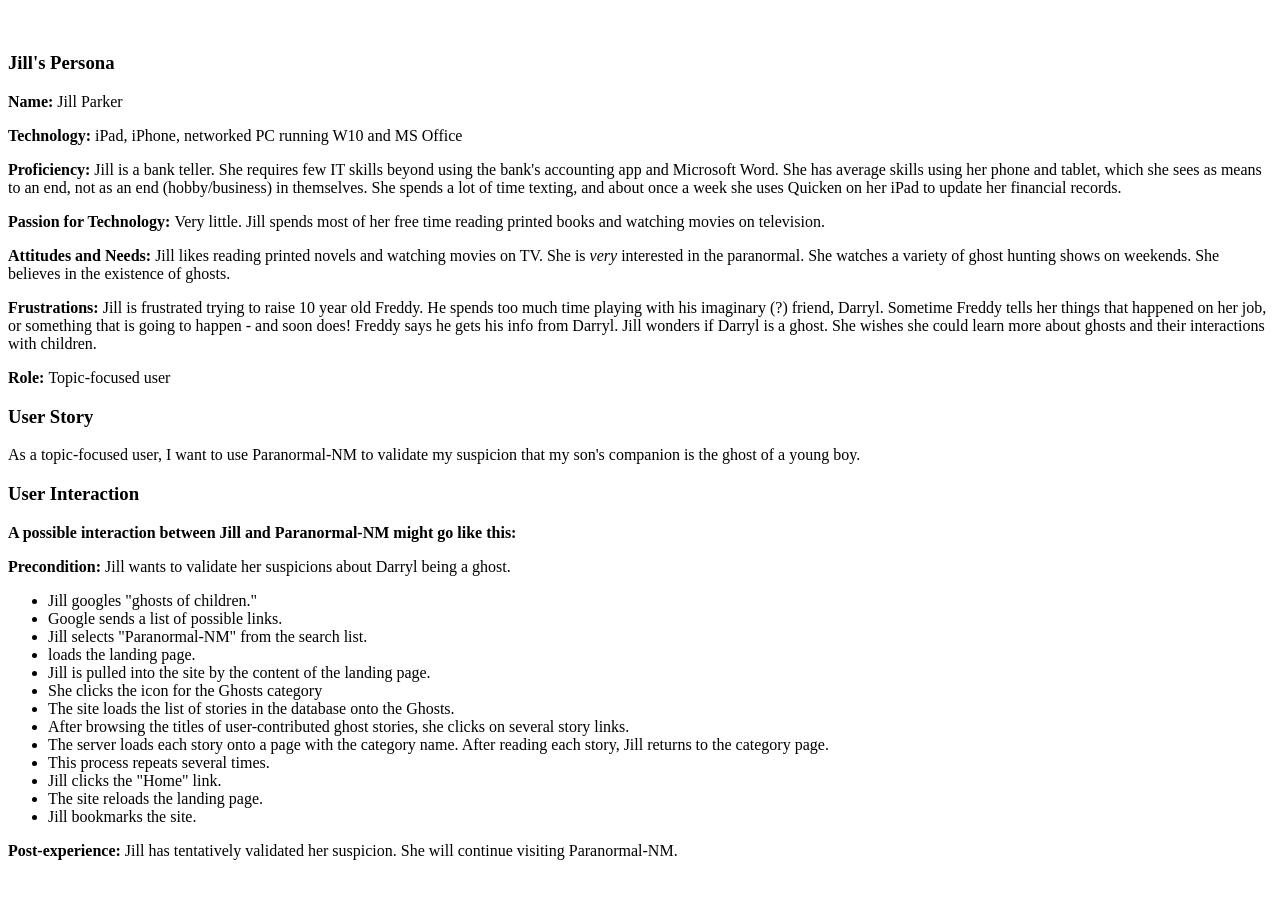
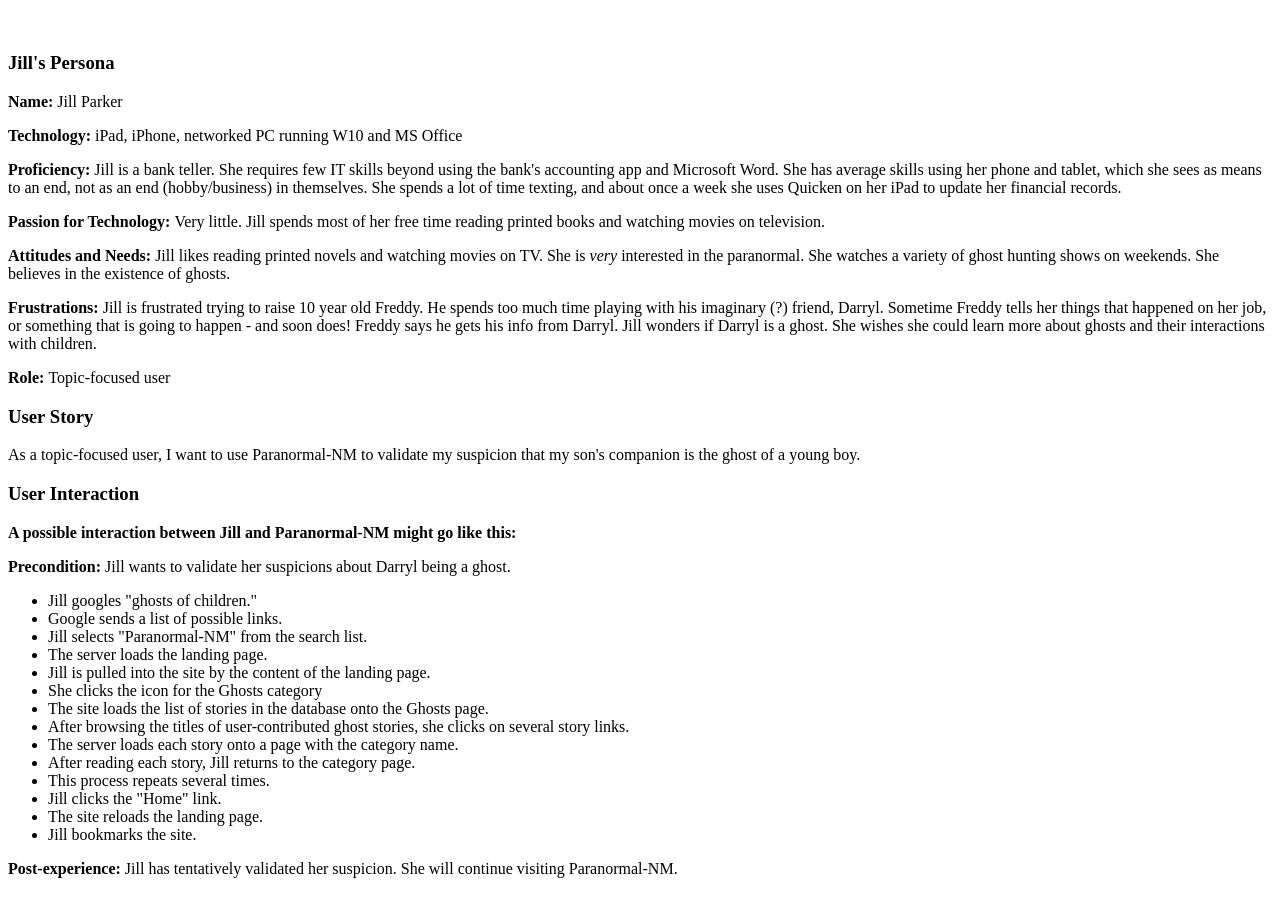
Before and after one commit to Paranormal-NM/paranormal-nm, a plain HTML site: page user-jill.html in a window 1280 px wide. Shown: the part 152-1068 px from the top of the page. Drawn offline with Linux system fonts and the light colour scheme.

Commit message:
Re-formatted the interaction section after conferring with team members and mentors. More minor formatting.

```diff
--- a/user-jill.html
+++ b/user-jill.html
@@ -64,22 +64,23 @@
 
             <li>Jill googles "ghosts of children." </li>
 
-            <li>  Google sends a list of possible links.</li>
+            <li>Google sends a list of possible links.</li>
 
             <li>Jill selects "Paranormal-NM" from the search list. </li>
 
-            <li> loads the landing page.</li>
+            <li> The server loads the landing page.</li>
 
             <li>Jill is pulled into the site by the content of the landing page. </li>
 
             <li>She clicks the icon for the Ghosts category </li>
 
-            <li>The site loads the list of stories in the database onto the Ghosts.</li>
+            <li>The site loads the list of stories in the database onto the Ghosts page.</li>
 
             <li>After browsing the titles of user-contributed ghost stories, she clicks on several story links. </li>
 
-            <li>The server loads each story onto a page with the category name. After reading each story, Jill returns
-                to the category page. </li>
+            <li>The server loads each story onto a page with the category name.</li>
+
+            <li> After reading each story, Jill returns to the category page. </li>
 
             <li>This process repeats several times.</li>
 
```
